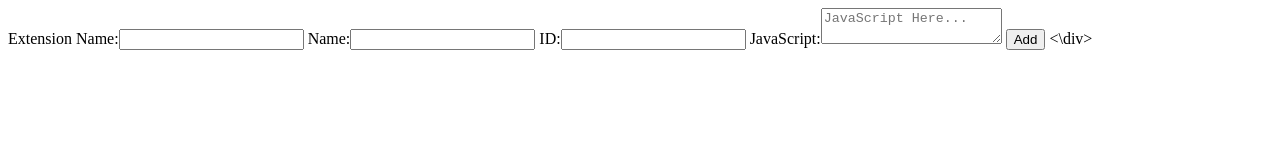
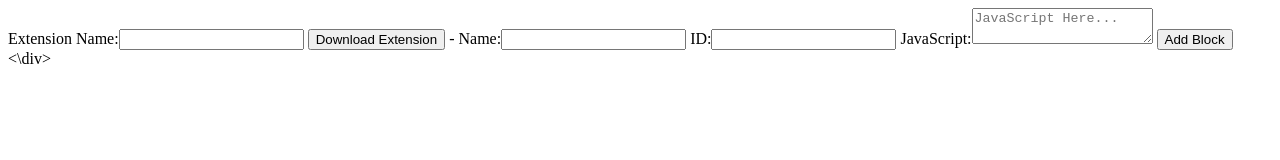
Before and after one commit to Gamermertcan/GGBuilder, a plain HTML site: page index.html in a window 1280 px wide. Drawn offline with Linux system fonts and the light colour scheme.

Commit message:
Update index.html

```diff
--- a/index.html
+++ b/index.html
@@ -14,10 +14,12 @@
 <body>
   <div class="frame">
     Extension Name:<input type="text" id="EXT">
+    <button onclick="end();">Download Extension</button>
+    -
     Name:<input type="text" id="Name">
     ID:<input type="text" id="ID">
     JavaScript:<textarea placeholder="JavaScript Here..." id="JS"></textarea>
-    <button onclick="add()?">Add</button>
+    <button onclick="add()?">Add Block</button>
   <\div>
   <div id="blocks">
 
@@ -33,6 +35,9 @@
     function add(N,I,JS) {
       blocks[inputName.value] = [N,I,JS];
     };
+    function end() {
+      // hey connor, can you make a code makes a js from blocks? just copy an empty scratch extension and see what you need to use
+    };
   </script>
 </body>
 </html>
```
